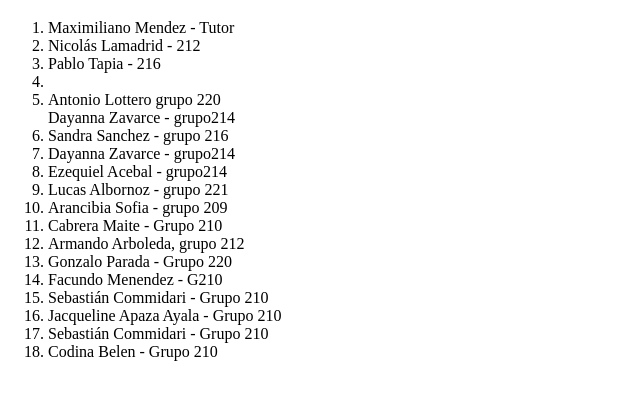
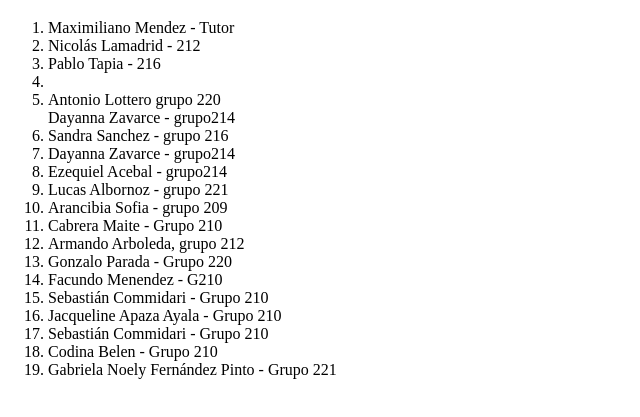
Before and after one commit to Maxs22/practica-git, a plain HTML site: page practica-git/index.html in a window 1280 px wide. Shown: the part 61-478 px from the top of the page, without its empty margins (0-640 px from the left). Drawn offline with Linux system fonts and the light colour scheme.

Commit message:
Agregué el elemento 19 de la lista

```diff
--- a/practica-git/index.html
+++ b/practica-git/index.html
@@ -28,6 +28,7 @@
 	      <li>Jacqueline Apaza Ayala - Grupo 210</li>
         <li>Sebastián Commidari - Grupo 210</li>
 	      <li> Codina Belen - Grupo 210</li>
+        <li>Gabriela Noely Fernández Pinto - Grupo 221</li>
 
     </ol>
 
```
